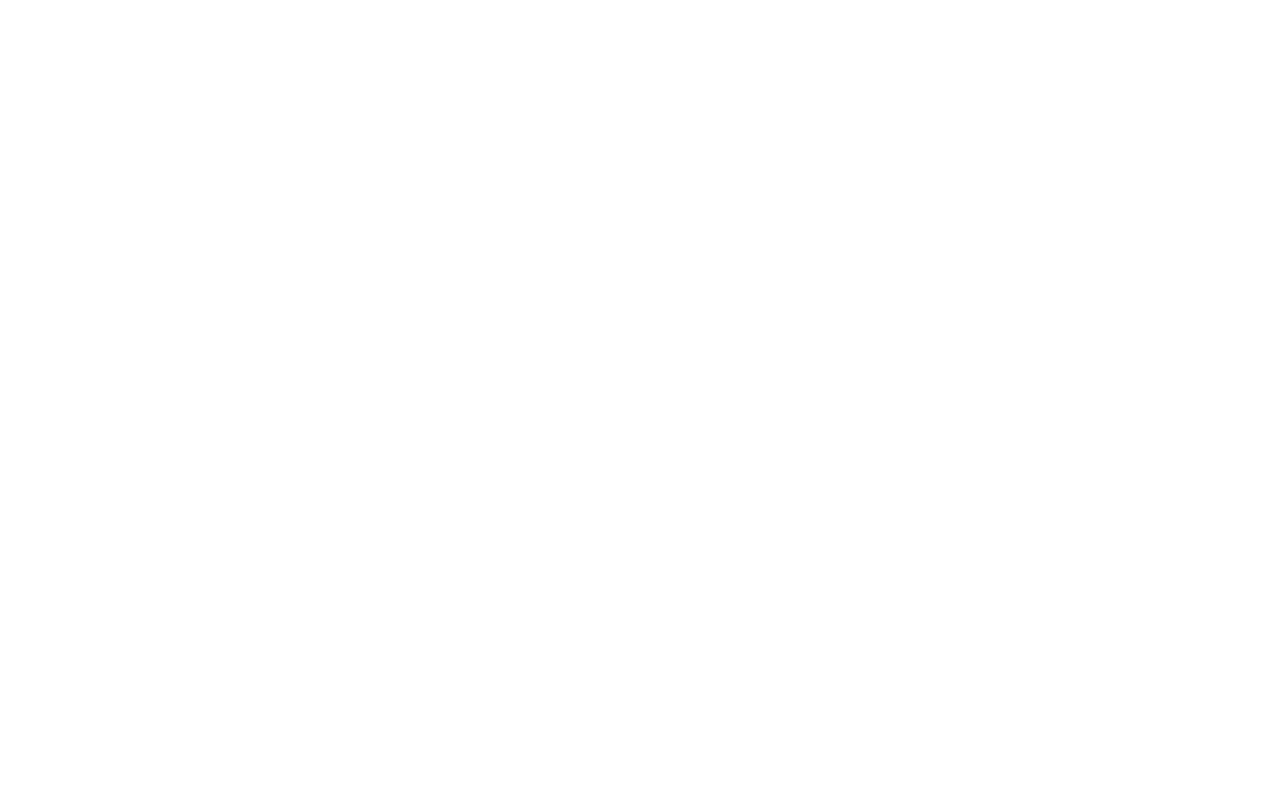
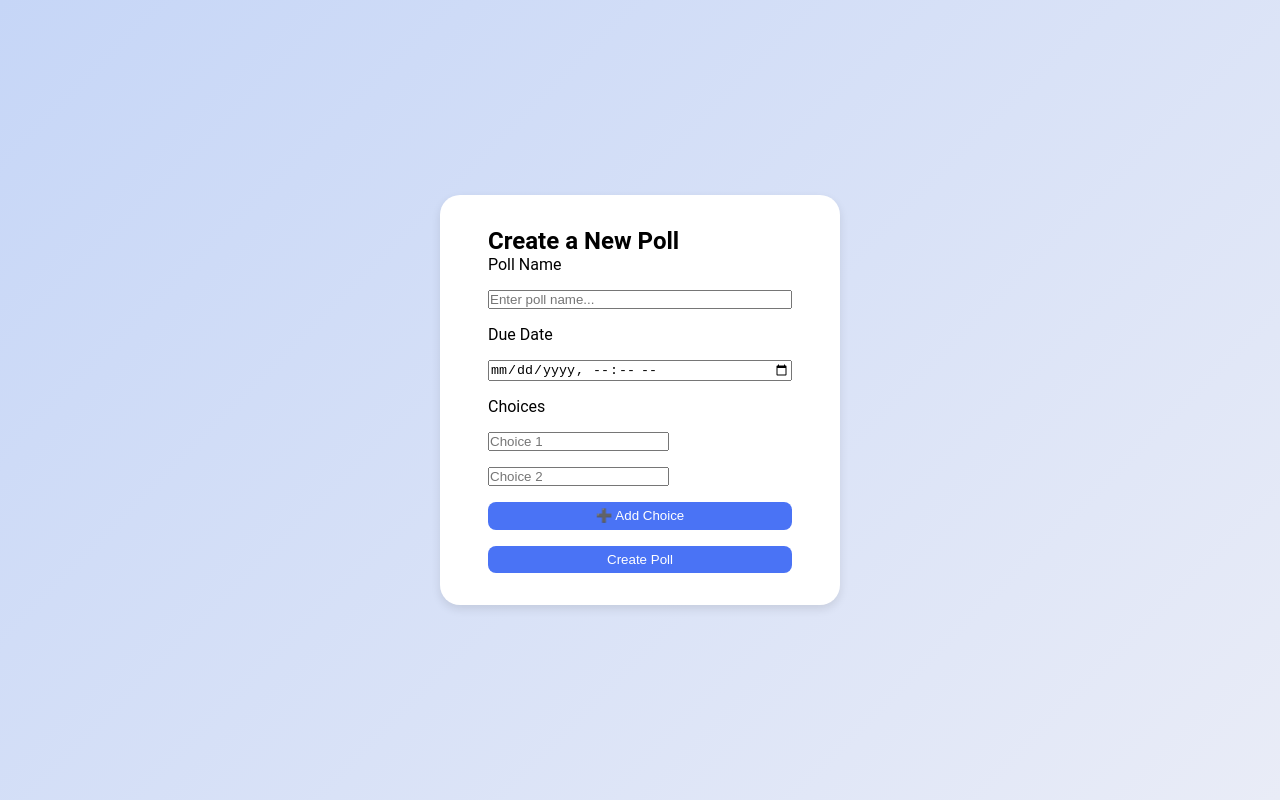
Before and after one commit to knppkp/osproject, a React (Create React App) app in the folder frontend/: page /createpoll in a window 1280 px wide. Before the commit this address had no page. Built offline with nearby package versions, Linux system fonts and the light colour scheme.

Commit message:
API integrate: user,createPoll
User api : login , register
Poll api: create

```diff
--- a/frontend/src/App.js
+++ b/frontend/src/App.js
@@ -1,38 +1,21 @@
-// import { useEffect, useState } from "react";
-// import axios from "axios";
-// import "./App.css";
-
-// function App() {
-//   const [data, setData] = useState("");
-//   const [thing, setThing] = useState("");
-
-//   useEffect(() => {
-//     axios
-//       .get("/api")
-//       .then((res) => {
-//         setData(res.data.time.now);
-//         setThing(res.data.test);
-//         console.log(res.data);
-//       })
-//       .catch((err) => console.error(err));
-//   }, []);
-
-import React from "react";
+import { useState } from "react";
 import { useForm } from "react-hook-form";
 import { zodResolver } from "@hookform/resolvers/zod";
 import { z } from "zod";
 import axios from "axios";
-import { Link } from "react-router-dom";
-import { useNavigate } from "react-router-dom";
+import { Link, useNavigate } from "react-router-dom";
 import "./App.css";
 
+// Zod schema for login
 const loginSchema = z.object({
-  username: z.string().min(1, { message: "Username is required" }),
+  email: z.string().email({ message: "Valid email is required" }),
   password: z.string().min(1, { message: "Password is required" }),
 });
 
 function App() {
   const navigate = useNavigate();
+  const [apiError, setApiError] = useState("");
+
   const {
     register,
     handleSubmit,
@@ -42,11 +25,30 @@
     resolver: zodResolver(loginSchema),
   });
 
-  const onSubmit = (data) => {
-    console.log("Form submitted:", data);
-    alert("Form submitted successfully!");
-    navigate("/homepage");
-    reset();
+  const onSubmit = async (data) => {
+    try {
+      const response = await axios.post("/api/users/login", {
+        email: data.email,
+        password: data.password,
+      });
+
+      console.log("Login Response:", response.data);
+
+      const { user_id, name, email } = response.data.user;
+      localStorage.setItem(
+        "userSession",
+        JSON.stringify({ id: user_id, name, email })
+      );
+
+      alert("Login Successful!");
+      reset();
+      navigate("/homepage");
+    } catch (err) {
+      console.error("Login Error:", err);
+      setApiError(
+        err.response?.data?.message || "Login failed. Please try again."
+      );
+    }
   };
 
   return (
@@ -57,10 +59,8 @@
         <p className="login-text">Log In</p>
 
         <form className="login-form" onSubmit={handleSubmit(onSubmit)}>
-          <input type="text" placeholder="Username" {...register("username")} />
-          {errors.username && (
-            <p className="error">{errors.username.message}</p>
-          )}
+          <input type="email" placeholder="Email" {...register("email")} />
+          {errors.email && <p className="error">{errors.email.message}</p>}
 
           <input
             type="password"
@@ -70,6 +70,9 @@
           {errors.password && (
             <p className="error">{errors.password.message}</p>
           )}
+
+          {apiError && <p className="error">{apiError}</p>}
+
           <p className="hoverLine">
             <Link to="/signup">Don’t have an account? Sign up</Link>
           </p>
--- /dev/null
+++ b/frontend/src/createPoll/createPoll.css
@@ -0,0 +1,57 @@
+.createpoll-container {
+  display: flex;
+  justify-content: center;
+  align-items: center;
+  height: 100vh;
+  background: linear-gradient(135deg, #c6d6f7, #e9ecf7);
+}
+
+.createpoll-card {
+  background: white;
+  padding: 2rem 3rem;
+  border-radius: 20px;
+  box-shadow: 0 4px 10px rgba(0, 0, 0, 0.1);
+  width: 400px;
+}
+
+.createpoll-form {
+  display: flex;
+  flex-direction: column;
+  gap: 1rem;
+}
+
+.option-row {
+  display: flex;
+  align-items: center;
+  gap: 0.5rem;
+}
+
+.add-option,
+.createpoll-button,
+.remove-option {
+  cursor: pointer;
+  border: none;
+  border-radius: 8px;
+  padding: 0.4rem 0.8rem;
+  background-color: #4a73f5;
+  color: white;
+  transition: 0.2s ease;
+}
+
+.add-option:hover,
+.createpoll-button:hover {
+  background-color: #365cd3;
+}
+
+.remove-option {
+  background-color: #e74c3c;
+}
+
+.remove-option:hover {
+  background-color: #c0392b;
+}
+
+.error {
+  color: red;
+  font-size: 0.85rem;
+}
--- /dev/null
+++ b/frontend/src/createPoll/createPoll.js
@@ -0,0 +1,133 @@
+import React from "react";
+import { useForm, useFieldArray } from "react-hook-form";
+import { zodResolver } from "@hookform/resolvers/zod";
+import { z } from "zod";
+import axios from "axios";
+import { useNavigate } from "react-router-dom";
+import "./createPoll.css";
+
+// ✅ Zod Schema
+const pollSchema = z.object({
+  poll_name: z.string().min(1, { message: "Poll name is required" }),
+  due_date: z.string().min(1, { message: "Due date is required" }),
+  choices: z
+    .array(
+      z.object({
+        text: z.string().min(1, { message: "Choice cannot be empty" }),
+      })
+    )
+    .min(2, { message: "At least two choices are required" }),
+});
+
+function CreatePoll() {
+  const navigate = useNavigate();
+
+  const {
+    register,
+    handleSubmit,
+    control,
+    reset,
+    formState: { errors },
+  } = useForm({
+    resolver: zodResolver(pollSchema),
+    defaultValues: {
+      poll_name: "",
+      due_date: "",
+      choices: [{ text: "" }, { text: "" }],
+    },
+  });
+
+  const { fields, append, remove } = useFieldArray({
+    control,
+    name: "choices",
+  });
+
+  const onSubmit = async (data) => {
+    try {
+      const storedUser = JSON.parse(localStorage.getItem("userSession"));
+      const creatorId = storedUser?.id || storedUser?.user_id;
+
+      // ✅ Match your API structure
+      const payload = {
+        poll_name: data.poll_name,
+        due_date: new Date(data.due_date).toISOString(),
+        creator_id: creatorId,
+        choices: data.choices.map((c) => c.text),
+        voters: [], // Empty initially
+      };
+
+      console.log("Sending payload:", payload);
+
+      const response = await axios.post("/api/polls", payload);
+      console.log("Poll Created:", response.data);
+
+      alert("Poll created successfully!");
+      reset();
+      navigate("/homepage");
+    } catch (err) {
+      console.error("Error creating poll:", err);
+      alert("Failed to create poll. Please try again.");
+    }
+  };
+
+  return (
+    <div className="createpoll-container">
+      <div className="createpoll-card">
+        <h2>Create a New Poll</h2>
+
+        <form onSubmit={handleSubmit(onSubmit)} className="createpoll-form">
+          <label>Poll Name</label>
+          <input
+            type="text"
+            placeholder="Enter poll name..."
+            {...register("poll_name")}
+          />
+          {errors.poll_name && (
+            <p className="error">{errors.poll_name.message}</p>
+          )}
+
+          <label>Due Date</label>
+          <input type="datetime-local" {...register("due_date")} />
+          {errors.due_date && (
+            <p className="error">{errors.due_date.message}</p>
+          )}
+
+          <label>Choices</label>
+          {fields.map((field, index) => (
+            <div key={field.id} className="option-row">
+              <input
+                type="text"
+                placeholder={`Choice ${index + 1}`}
+                {...register(`choices.${index}.text`)}
+              />
+              {fields.length > 2 && (
+                <button
+                  type="button"
+                  className="remove-option"
+                  onClick={() => remove(index)}
+                >
+                  ✖
+                </button>
+              )}
+            </div>
+          ))}
+          {errors.choices && <p className="error">{errors.choices.message}</p>}
+
+          <button
+            type="button"
+            className="add-option"
+            onClick={() => append({ text: "" })}
+          >
+            ➕ Add Choice
+          </button>
+
+          <button type="submit" className="createpoll-button">
+            Create Poll
+          </button>
+        </form>
+      </div>
+    </div>
+  );
+}
+
+export default CreatePoll;
--- a/frontend/src/homePage/homePage.js
+++ b/frontend/src/homePage/homePage.js
@@ -1,9 +1,32 @@
-import React from "react";
+import React, { useEffect, useState } from "react";
+import { useNavigate } from "react-router-dom";
 import Poll from "../components/poll/poll";
 import "./homePage.css";
 
 function Homepage() {
-  const userName = "John Doe";
+  const navigate = useNavigate();
+  const [userName, setUserName] = useState("");
+
+  useEffect(() => {
+    const storedUser = localStorage.getItem("userSession");
+
+    if (storedUser) {
+      const parsedUser = JSON.parse(storedUser);
+      setUserName(parsedUser.name || "User");
+    } else {
+      // If no user session found, redirect to login
+      navigate("/");
+    }
+  }, [navigate]);
+
+  const handleLogout = () => {
+    localStorage.removeItem("userSession");
+    navigate("/");
+  };
+
+  const handleLCreateButton = () => {
+    navigate("/createpoll");
+  };
 
   return (
     <div className="homepage-container">
@@ -15,17 +38,18 @@
       {/* Left Sidebar */}
       <aside className="sidebar">
         <ul>
-          <button>Create poll</button>
+          <button onClick={handleLCreateButton}>Create poll</button>
           <li>Home</li>
           <li>User Poll</li>
-          <li>Log Out</li>
+          <li>
+            <button onClick={handleLogout}>Log Out</button>
+          </li>
         </ul>
       </aside>
 
       {/* Main Content Area */}
       <main className="main-content">
         <div className="poll-container">
-          {/* Render Poll component(s) here */}
           <Poll />
           <Poll />
           <Poll />
--- a/frontend/src/index.js
+++ b/frontend/src/index.js
@@ -1,27 +1,10 @@
-// import React from 'react';
-// import ReactDOM from 'react-dom/client';
-// import './index.css';
-// import App from './App';
-// import reportWebVitals from './reportWebVitals';
-
-// const root = ReactDOM.createRoot(document.getElementById('root'));
-// root.render(
-//   <React.StrictMode>
-//     <App />
-//   </React.StrictMode>
-// );
-
-// If you want to start measuring performance in your app, pass a function
-// to log results (for example: reportWebVitals(console.log))
-// or send to an analytics endpoint. Learn more: https://bit.ly/CRA-vitals
-// reportWebVitals();
-
 import React from "react";
 import ReactDOM from "react-dom/client";
 import { BrowserRouter, Routes, Route } from "react-router-dom";
 import App from "./App";
 import SignUp from "./signUp/signUp";
 import Homepage from "./homePage/homePage";
+import CreatePoll from "./createPoll/createPoll";
 
 const root = ReactDOM.createRoot(document.getElementById("root"));
 root.render(
@@ -30,6 +13,7 @@
       <Route path="/" element={<App />} />
       <Route path="/signup" element={<SignUp />} />
       <Route path="/homepage" element={<Homepage />} />
+      <Route path="/createpoll" element={<CreatePoll />} />
     </Routes>
   </BrowserRouter>
 );
--- a/frontend/src/signUp/signUp.js
+++ b/frontend/src/signUp/signUp.js
@@ -1,8 +1,120 @@
-import React from "react";
+// import { useEffect, useState } from "react";
+// import { useForm } from "react-hook-form";
+// import { zodResolver } from "@hookform/resolvers/zod";
+// import { z } from "zod";
+// import { Link } from "react-router-dom";
+// import "./signUp.css";
+
+// // Zod schema for sign up
+// const signUpSchema = z
+//   .object({
+//     name: z.string().min(1, { message: "Name is required" }),
+//     email: z.string().email({ message: "Invalid email" }),
+//     password: z
+//       .string()
+//       .min(6, { message: "Password must be at least 6 characters" }),
+//     confirmPassword: z
+//       .string()
+//       .min(1, { message: "Please confirm your password" }),
+//   })
+//   .refine((data) => data.password === data.confirmPassword, {
+//     message: "Passwords do not match",
+//     path: ["confirmPassword"], // error message goes to confirmPassword
+//   });
+
+// function SignUp() {
+//   const [response, setResponse] = useState(null);
+//   const {
+//     register,
+//     handleSubmit,
+//     reset,
+//     formState: { errors },
+//   } = useForm({
+//     resolver: zodResolver(signUpSchema),
+//   });
+
+//   const onSubmit = (data) => {
+//     console.log("Sign Up Data:", data);
+//     alert("Sign Up Successful!");
+//     reset();
+//   };
+
+//   useEffect(() => {
+//     // Data to send
+//     const data = {
+//       name: "John Doe",
+//       email: "john@example.com",
+//       password: "password123",
+//     };
+
+//     // POST request
+//     fetch("http://localhost:5000/api/users/register", {
+//       method: "POST",
+//       headers: {
+//         "Content-Type": "application/json",
+//         Accept: "*/*",
+//       },
+//       body: JSON.stringify(data),
+//     })
+//       .then((res) => res.json())
+//       .then((data) => {
+//         console.log("Response from API:", data);
+//         setResponse(data);
+//       })
+//       .catch((err) => {
+//         console.error("Error:", err);
+//       });
+//   }, []);
+
+//   return (
+//     <div className="app-container">
+//       <div className="login-card">
+//         <p className="login-text">Sign Up</p>
+
+//         <form className="login-form" onSubmit={handleSubmit(onSubmit)}>
+//           <input type="text" placeholder="Name" {...register("name")} />
+//           {errors.name && <p className="error">{errors.name.message}</p>}
+
+//           <input type="email" placeholder="Email" {...register("email")} />
+//           {errors.email && <p className="error">{errors.email.message}</p>}
+
+//           <input
+//             type="password"
+//             placeholder="Password"
+//             {...register("password")}
+//           />
+//           {errors.password && (
+//             <p className="error">{errors.password.message}</p>
+//           )}
+
+//           <input
+//             type="password"
+//             placeholder="Confirm Password"
+//             {...register("confirmPassword")}
+//           />
+//           {errors.confirmPassword && (
+//             <p className="error">{errors.confirmPassword.message}</p>
+//           )}
+//           <p className="hoverLine">
+//             <Link to="/">Already have an account? Log In</Link>
+//           </p>
+
+//           <button type="submit" className="login-button">
+//             Sign Up
+//           </button>
+//         </form>
+//       </div>
+//     </div>
+//   );
+// }
+
+// export default SignUp;
+import { useState } from "react";
 import { useForm } from "react-hook-form";
 import { zodResolver } from "@hookform/resolvers/zod";
 import { z } from "zod";
-import { Link } from "react-router-dom";
+import axios from "axios";
+import { Link, useNavigate } from "react-router-dom";
 import "./signUp.css";
 
 // Zod schema for sign up
@@ -19,10 +131,13 @@
   })
   .refine((data) => data.password === data.confirmPassword, {
     message: "Passwords do not match",
-    path: ["confirmPassword"], // error message goes to confirmPassword
+    path: ["confirmPassword"],
   });
 
 function SignUp() {
+  const [response, setResponse] = useState(null);
+  const navigate = useNavigate(); // to navigate after successful sign up
+
   const {
     register,
     handleSubmit,
@@ -33,9 +148,22 @@
   });
 
   const onSubmit = (data) => {
-    console.log("Sign Up Data:", data);
-    alert("Sign Up Successful!");
-    reset();
+    axios
+      .post("/api/users/register", {
+        name: data.name,
+        email: data.email,
+        password: data.password,
+      })
+      .then((res) => {
+        setResponse(res.data);
+        alert("Sign Up Successful!");
+        reset();
+        navigate("/"); // redirect to login page
+      })
+      .catch((err) => {
+        console.error("Error:", err);
+        alert("Sign Up Failed. Please try again.");
+      });
   };
 
   return (
@@ -67,6 +195,7 @@
           {errors.confirmPassword && (
             <p className="error">{errors.confirmPassword.message}</p>
           )}
+
           <p className="hoverLine">
             <Link to="/">Already have an account? Log In</Link>
           </p>
@@ -75,6 +204,12 @@
             Sign Up
           </button>
         </form>
+
+        {response && (
+          <div className="api-response">
+            <p>{response.message}</p>
+          </div>
+        )}
       </div>
     </div>
   );
```
